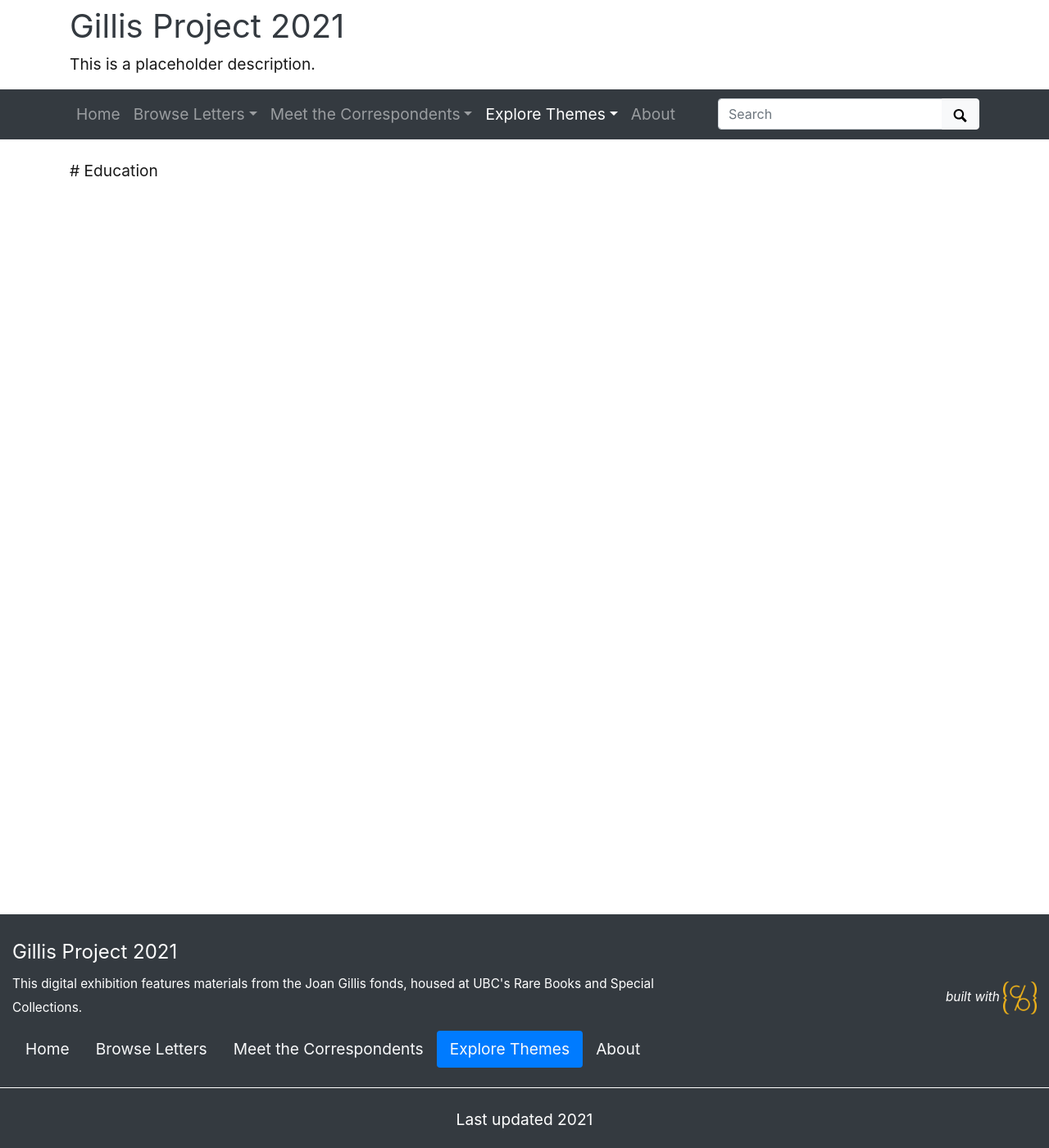
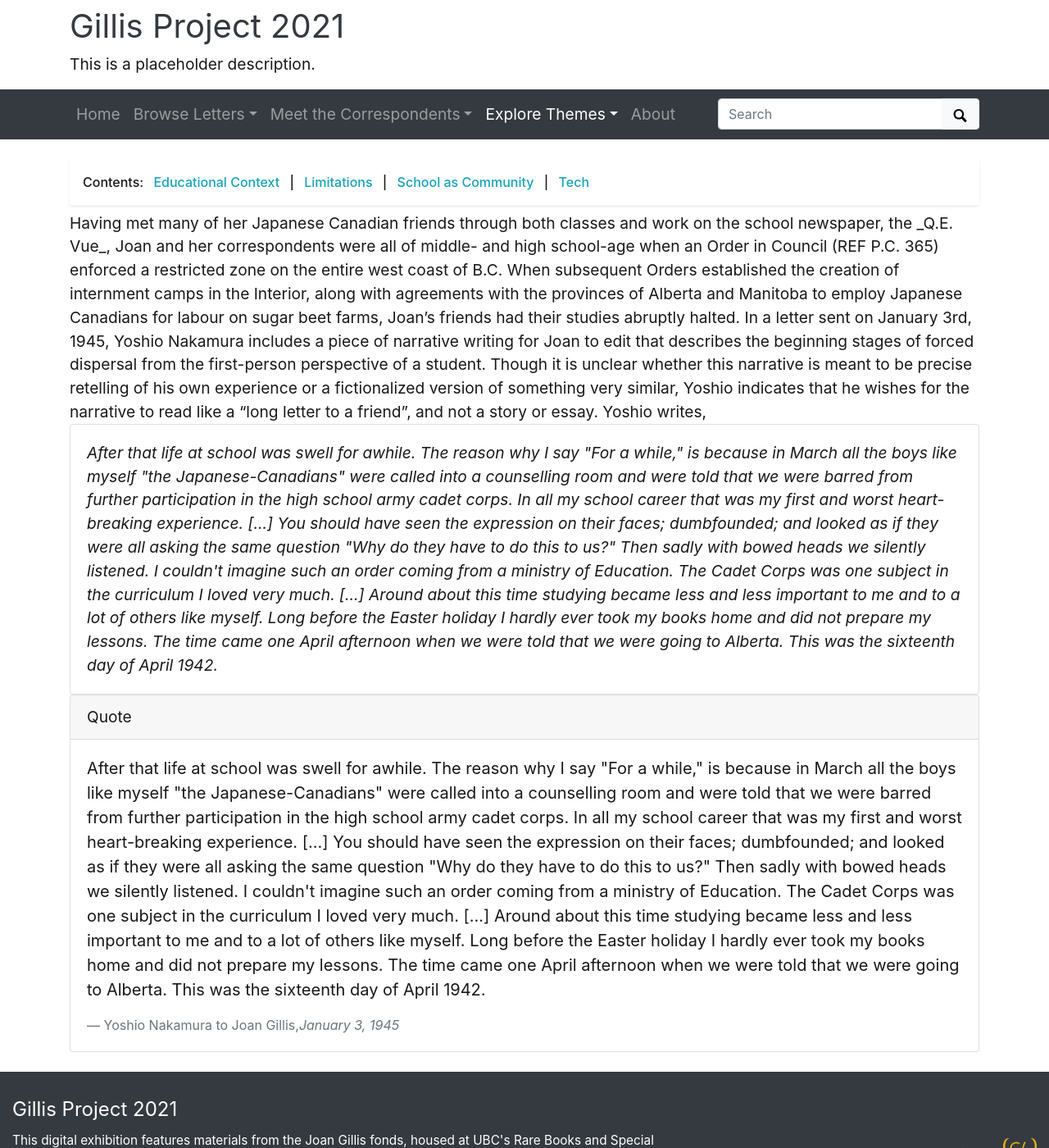
Before and after one commit to ubc-library-rbsc/gillis-2021, a Jekyll site: the page built from pages/education.html, in a window 1280 px wide and 1400 px high. Shown: the whole window at 82% size. Built offline with Jekyll 4.4.1, drawn with Linux system fonts in a browser that asks for light colours.

Commit message:
Education page test

```diff
--- a/pages/education.html
+++ b/pages/education.html
@@ -7,4 +7,35 @@ permalink: /education.html
 # Look in _includes/feature for options to easily add features to the page
 ---
 
-# Education
+{% include feature/nav-menu.html sections="Educational Context; Limitations; School as Community" %}
+
+Having met many of her Japanese Canadian friends through both classes and work on the school newspaper, the _Q.E. Vue_, Joan and her correspondents were all of middle- and high school-age when an Order in Council (REF P.C. 365) enforced a restricted zone on the entire west coast of B.C. When subsequent Orders established the creation of internment camps in the Interior, along with agreements with the provinces of Alberta and Manitoba to employ Japanese Canadians for labour on sugar beet farms, Joan’s friends had their studies abruptly halted.
+
+In a letter sent on January 3rd, 1945, Yoshio Nakamura includes a piece of narrative writing for Joan to edit that describes the beginning stages of forced dispersal from the first-person perspective of a student. Though it is unclear whether this narrative is meant to be precise retelling of his own experience or a fictionalized version of something very similar, Yoshio indicates that he wishes for the narrative to read like a “long letter to a friend”, and not a story or essay. Yoshio writes,
+
+<div class="card">
+	<div class="card-body">
+		<i>After that life at school was swell for awhile. The reason why I say "For a while," is because in March all the boys like myself "the Japanese-Canadians" were called into a counselling room and were told that we were barred from further participation in the high school army cadet corps. In all my school career that was my first and worst heart-breaking experience. [...]
+
+		You should have seen the expression on their faces; dumbfounded; and looked as if they were all asking the same question "Why do they have to do this to us?" Then sadly with bowed heads we silently listened. I couldn't imagine such an order coming from a ministry of Education. The Cadet Corps was one subject in the curriculum I loved very much. [...]
+
+		Around about this time studying became less and less important to me and to a lot of others like myself. Long before the Easter holiday I hardly ever took my books home and did not prepare my lessons. The time came one April afternoon when we were told that we were going to Alberta. This was the sixteenth day of April 1942.</i>
+	</div>
+</div>
+
+
+<div class="card">
+  <div class="card-header">
+    Quote
+  </div>
+  <div class="card-body">
+    <blockquote class="blockquote mb-0">
+      <p>After that life at school was swell for awhile. The reason why I say "For a while," is because in March all the boys like myself "the Japanese-Canadians" were called into a counselling room and were told that we were barred from further participation in the high school army cadet corps. In all my school career that was my first and worst heart-breaking experience. [...]
+
+		You should have seen the expression on their faces; dumbfounded; and looked as if they were all asking the same question "Why do they have to do this to us?" Then sadly with bowed heads we silently listened. I couldn't imagine such an order coming from a ministry of Education. The Cadet Corps was one subject in the curriculum I loved very much. [...]
+
+		Around about this time studying became less and less important to me and to a lot of others like myself. Long before the Easter holiday I hardly ever took my books home and did not prepare my lessons. The time came one April afternoon when we were told that we were going to Alberta. This was the sixteenth day of April 1942.</p>
+      <footer class="blockquote-footer">Yoshio Nakamura to Joan Gillis,<cite title="Source Title">January 3, 1945</cite></footer>
+    </blockquote>
+  </div>
+</div>
```
